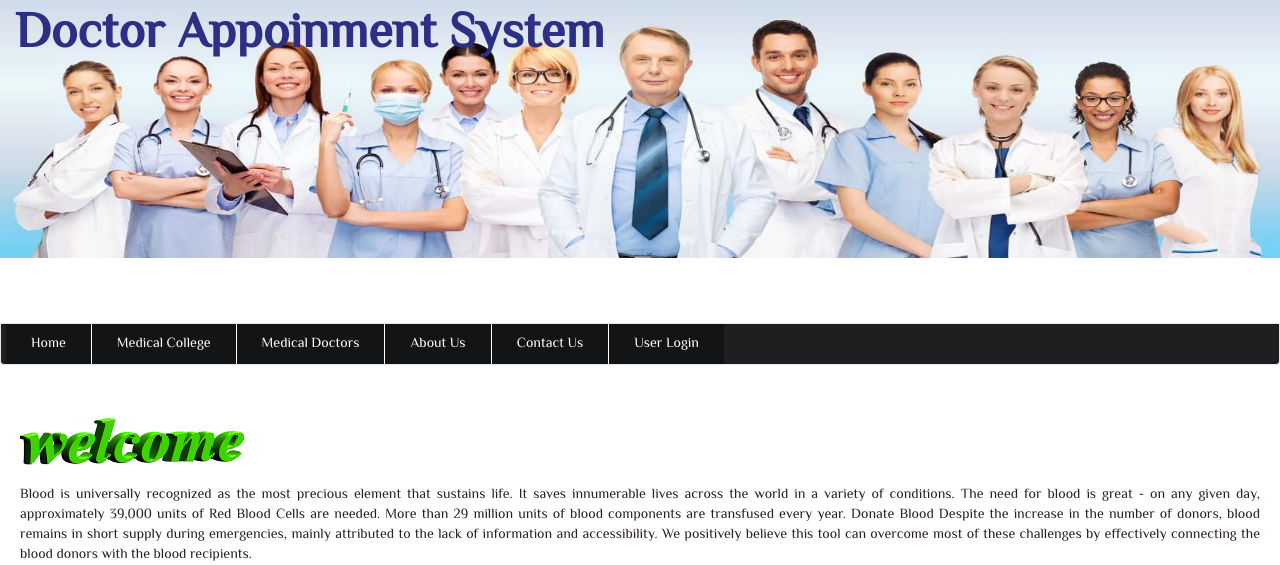
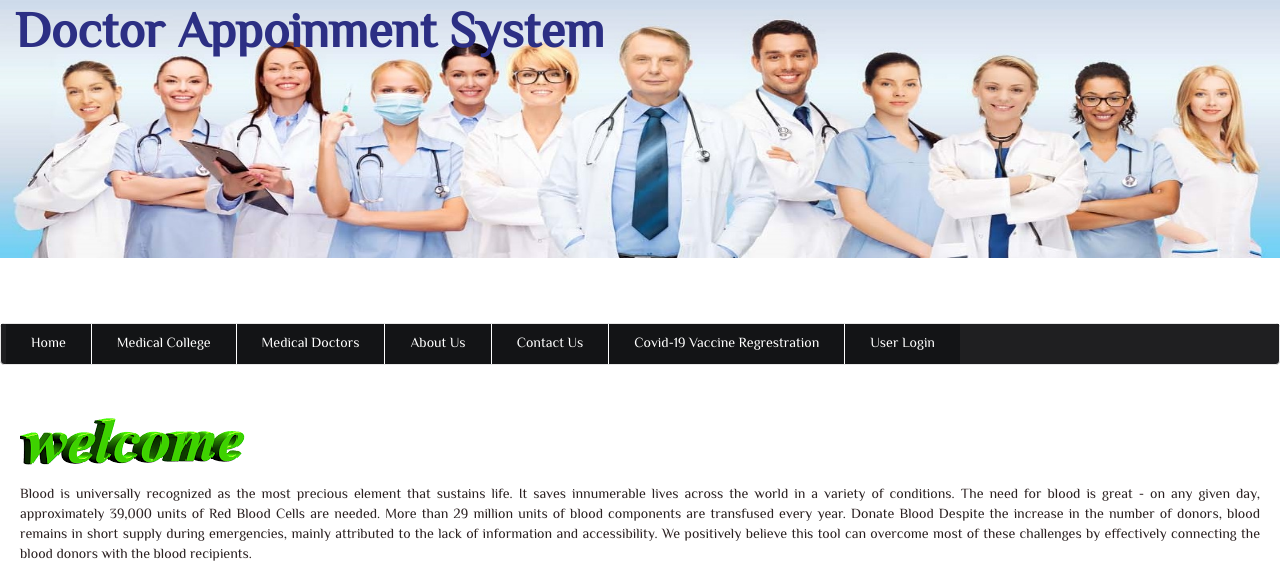
Before and after one commit to Piashdeb/doctor-appointment, a PHP site: page /index.php in a window 1280 px wide. Shown: the top 565 px of the page. Run offline with PHP 8.4, Linux system fonts and the light colour scheme.

Commit message:
added website & admin panel

```diff
--- a/header.php
+++ b/header.php
@@ -27,6 +27,7 @@
 				<li><a href="doctorinfo.php">Medical Doctors</a></li>
 				<li><a href="about.php">About Us</a></li>
 				<li><a href="contactus.php">Contact Us</a></li>
+				<li><a href="https://surokkha.gov.bd/">Covid-19 Vaccine Regrestration</a></li>
 				<li><a href="signin.php">User Login</a></li>
 
 			</ul>
```
